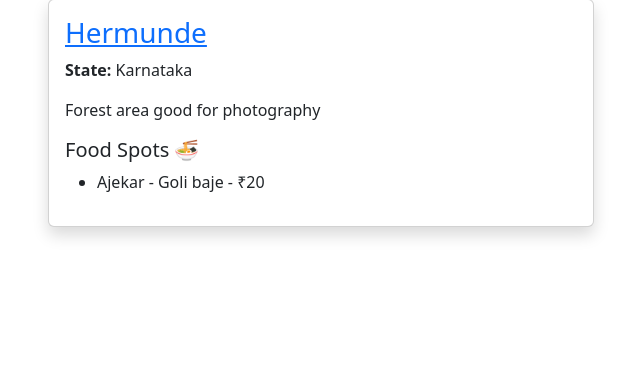
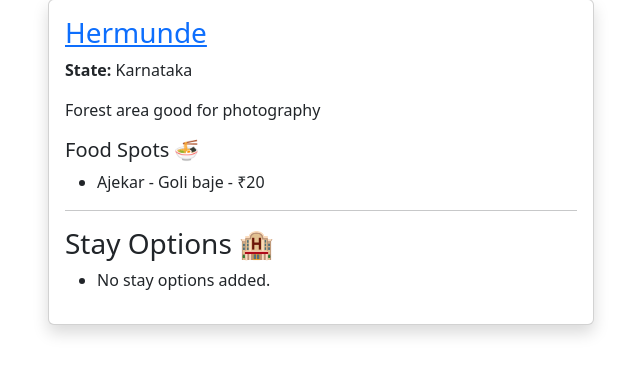
Before and after one commit to sharansalyan102-star/ExploreDuniya, a Django app: page /places/ in a window 1280 px wide. Shown: the part 121-496 px from the top of the page, without its empty margins (34-674 px from the left). Run offline with Django 5.2, Linux system fonts and the light colour scheme; data comes from the database, SQL or seed files in the repository; both versions use the stored data as it was after the commit; data that the repository does not hold is empty.

Commit message:
Added stay model and stay display

```diff
--- a/places/admin.py
+++ b/places/admin.py
@@ -1,5 +1,6 @@
 from django.contrib import admin
-from .models import Place, FoodSpot
+from .models import Place, FoodSpot,Stay
 
 admin.site.register(Place)
 admin.site.register(FoodSpot)
+admin.site.register(Stay)
--- a/places/models.py
+++ b/places/models.py
@@ -10,6 +10,16 @@ class Place(models.Model):
 
 
 class FoodSpot(models.Model):
+    place = models.ForeignKey(Place, on_delete=models.CASCADE)
+    name = models.CharField(max_length=100)
+    special_food = models.CharField(max_length=100)
+    price = models.IntegerField()
+
+    def __str__(self):
+        return self.name
+
+
+class Stay(models.Model):
     place = models.ForeignKey(
         Place,
         on_delete=models.CASCADE
@@ -17,9 +27,9 @@ class FoodSpot(models.Model):
 
     name = models.CharField(max_length=100)
 
-    special_food = models.CharField(max_length=100)
+    price_per_night = models.IntegerField()
 
-    price = models.IntegerField()
+    description = models.TextField()
 
     def __str__(self):
         return self.name
--- a/places/templates/places/place_list.html
+++ b/places/templates/places/place_list.html
@@ -58,6 +58,27 @@
                         {% endfor %}
 
                     </ul>
+                    <hr>
+
+<h3>Stay Options 🏨</h3>
+
+<ul>
+
+    {% for stay in place.stay_set.all %}
+
+        <li>
+            {{ stay.name }}
+            -
+            ₹{{ stay.price_per_night }}/night
+        </li>
+
+    {% empty %}
+
+        <li>No stay options added.</li>
+
+    {% endfor %}
+
+</ul>
 
                 </div>
 
```
Also changed, not shown: db.sqlite3, places/migrations/0003_stay.py (added).
